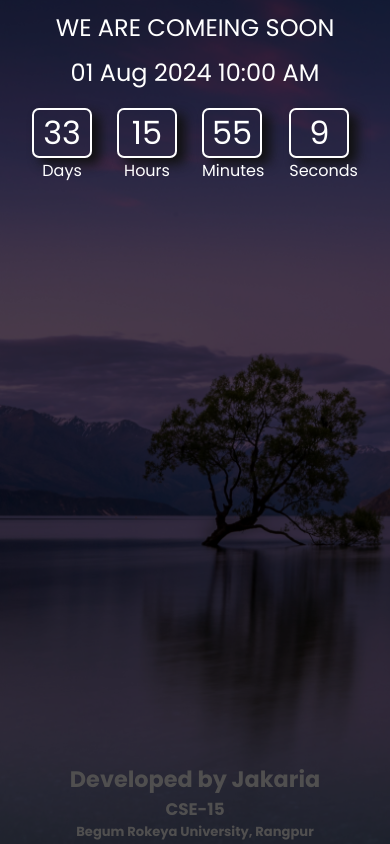
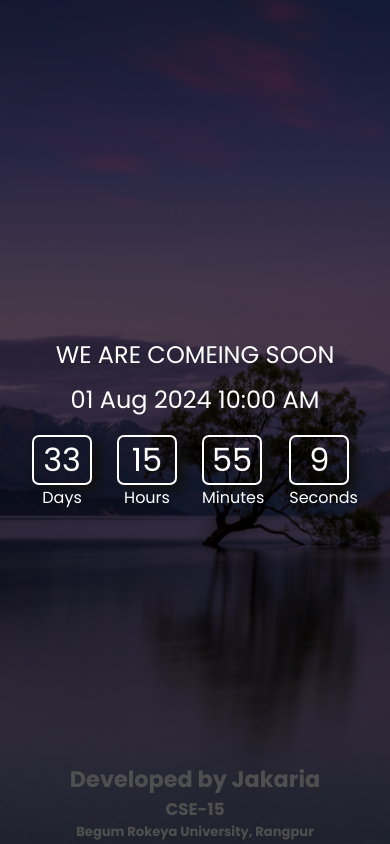
Before and after one commit to jakariasks/countdown, a plain HTML site: page index.html in a window 390 px wide. Drawn offline with Linux system fonts and the light colour scheme.

Commit message:
Update style.css

```diff
--- a/style.css
+++ b/style.css
@@ -76,5 +76,13 @@ label{
         bottom: 2px;
         font-size: 0.7rem;
     }
+    .overly{
+    width: 100%;
+    height: 100vh;
+    display: flex;
+    flex-direction: column;
+    justify-content: center;
+    background-color: rgba(0, 0, 0, 0.7);
+}
 
   }
```
